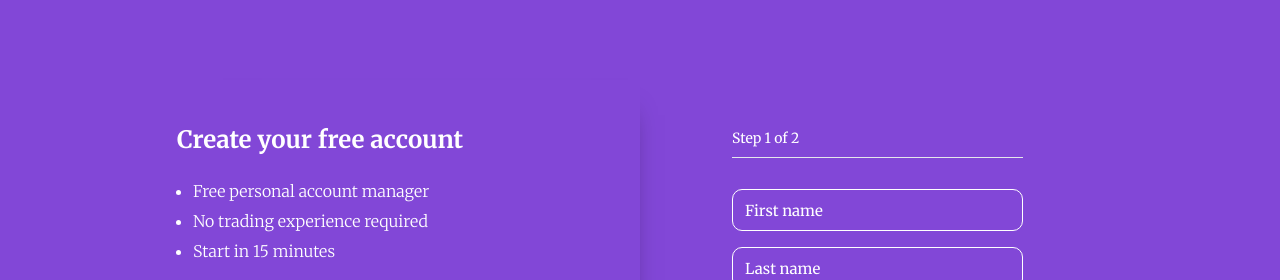
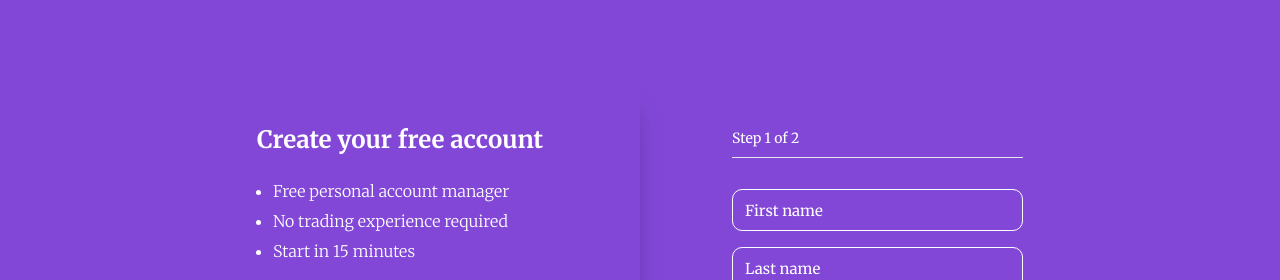
Before and after one commit to Saritha-Sasi/HTML--3-Login, a plain HTML site: page index.html in a window 1280 px wide. Shown: the part 126-406 px from the top of the page. Drawn offline with Linux system fonts and the light colour scheme.

Commit message:
Update style.css

```diff
--- a/css/style.css
+++ b/css/style.css
@@ -71,6 +71,9 @@ img {
 
 .left-main {
     box-shadow: 23px 0 25px -35px rgba(0, 0, 0, .5);
+}
+.left-section {
+    padding: 0 80px;
 }
 .left-section ul {
     padding-left: 16px;
```
